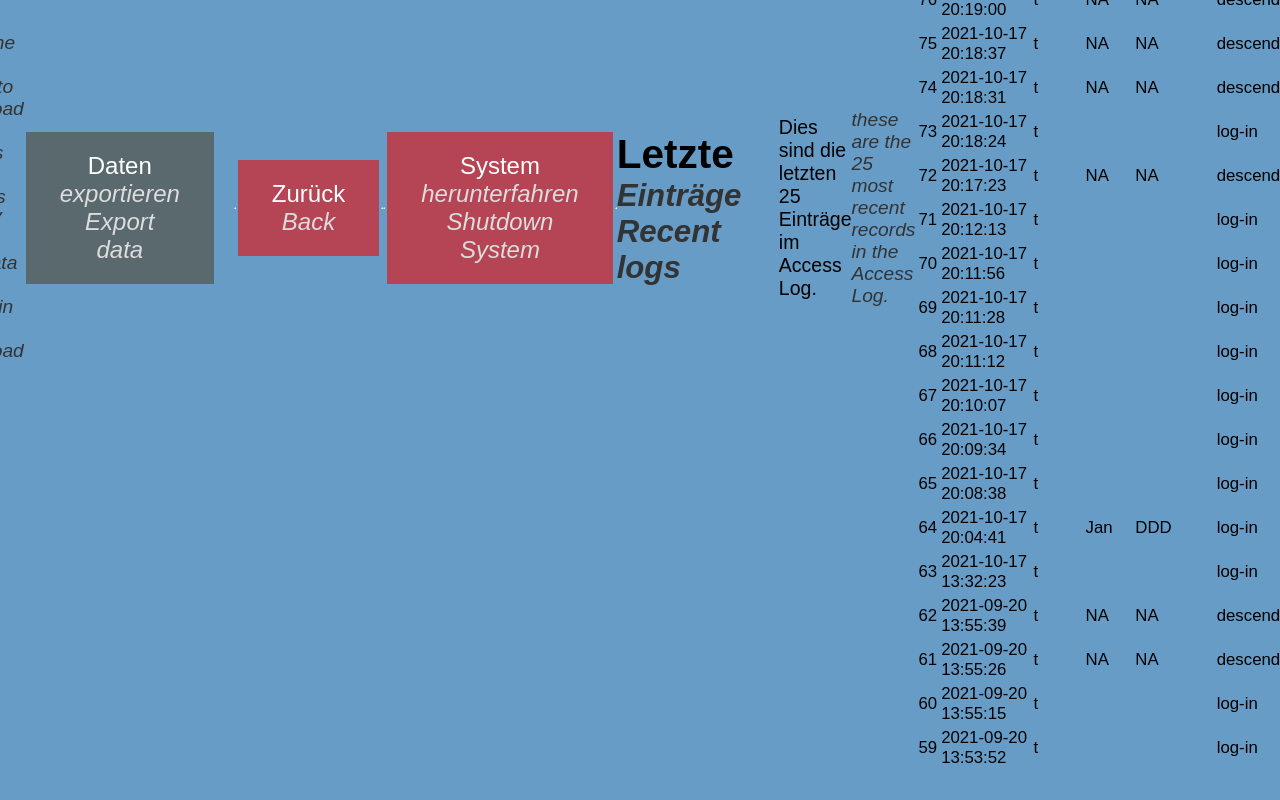
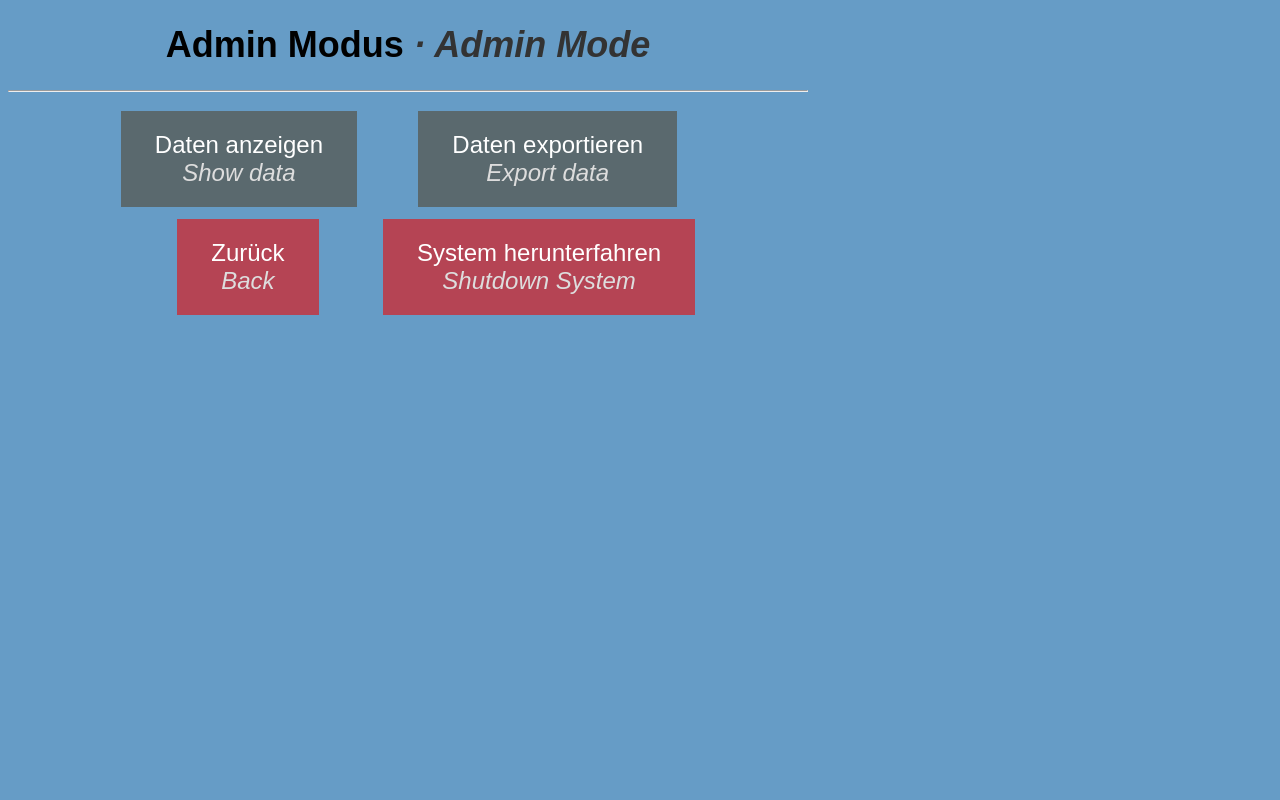
Before and after one commit to jknappe/access-log, a Flask app: page /admin in a window 1280 px wide. Run offline with Flask 2, Linux system fonts and the light colour scheme; data comes from the database, SQL or seed files in the repository; some libraries are stand-ins or nearby versions.

Commit message:
new admin page with buttons

```diff
--- a/app.py
+++ b/app.py
@@ -97,6 +97,13 @@ def admin():
 
 
 
+@app.route('/show_data', methods=['POST', 'GET'])
+def show_data():
+    data = access_log_DB.query.order_by(access_log_DB.datetime.desc()).all()
+    return render_template('show_data.html', data=data)
+
+
+
 @app.route('/download', methods=['GET'])
 def download_data():
     id = access_log_DB.query.with_entities(access_log_DB.id).order_by(access_log_DB.datetime.desc()).all()
--- a/static/css/main.css
+++ b/static/css/main.css
@@ -113,6 +113,12 @@ table[name=admin]{
   font-size: 0.7em;
 }
 
+.admin-menu{
+  text-align: center;
+  margin-left: auto;
+  margin-right: auto;
+}
+
 /* Images */
 /* ------ */
 .arrow-image:hover{
--- a/templates/admin.html
+++ b/templates/admin.html
@@ -7,72 +7,21 @@
 {% block body %}
 
 <div class="content">
-    <div class="container">
 
-    <h1>Admin Mode</h1>
-
-    <h2>Eintrge exortieren <br />Export records</h2>
-
-    <div class="deutsch">
-        Hier klicken, um Daten des Access Log lokal im 'Download'-Ordner als CSV-Datei zu speichern.
-    </div>
-    <div class="english">
-        Click the button below to download all Access Log records in CSV format. The data will be saved in the download folder.
-    </div>
-
-    <br />
-
-       <a href="{{ url_for('download_data') }}" class="next-button">Daten exportieren<br /><i>Export data</i> </a>
-
-    <hr />
-    <!-- retuen home button -->
-    <a href="{{ url_for('index') }}" class="home-button">Zurück<br /><i>Back</i> </a>
+    <h1>Admin Modus <span>· Admin Mode</span></h1>
     <hr />
 
-    <hr />
-    <!-- shutdown pi button -->
-    <a href="{{ url_for('shutdown') }}" class="home-button">System herunterfahren<br /><i>Shutdown System</i> </a>
-    <hr />
-
-    <h2>Letzte Einträge <br />Recent logs</h2>
-
-    <div class="deutsch">
-        Dies sind die letzten 25 Einträge im Access Log.
-    </div>
-    <div class="english">
-        these are the 25 most recent records in the Access Log.
-    </div>
-
-    <br />
-
-    <table name="admin">
+    <table class="admin-menu">
         <tr>
-            <th>ID</th>
-            <th>Timestamp</th>
-            <th>Token</th>
-            <th>Name</th>
-            <th>Affiliation</th>
-            <th>Action</th>
-
+            <td><a href="{{ url_for('show_data') }}" class="next-button">Daten anzeigen<br /><i>Show data</i> </a></td>
+            <td><a href="{{ url_for('download_data') }}" class="next-button">Daten exportieren<br /><i>Export data</i> </a></td>
         </tr>
-        <!-- Load registered records from DB -->
-        {% for record in data %}
-            <!-- Limit output to last 25 -->
-            {% if loop.index <= 25 %}
-            <tr>
-                <!-- Print ID, Token ID, datetime -->
-                <td>{{ record.id }}</td>
-                <td>{{ record.datetime.replace(microsecond=0) }}</td>
-                <td>{{ record.token }}</td>
-                <td>{{ record.name}}</td>
-                <td>{{ record.affiliation }}</td>
-                <td>{{ record.action }}</td>
-            </tr>
-            {% endif %}
-        {% endfor %}
+        <tr>
+            <td><a href="{{ url_for('index') }}" class="home-button">Zurück<br /><i>Back</i> </a></td>
+            <td><a href="{{ url_for('shutdown') }}" class="home-button">System herunterfahren<br /><i>Shutdown System</i> </a></td>
+        </tr>
     </table>
 
-    </div>
 </div>
 
 <!-- JS for automatic redirect after two minutes -->
```
Also changed, not shown: templates/show_data.html (added, +60 -0 lines).
